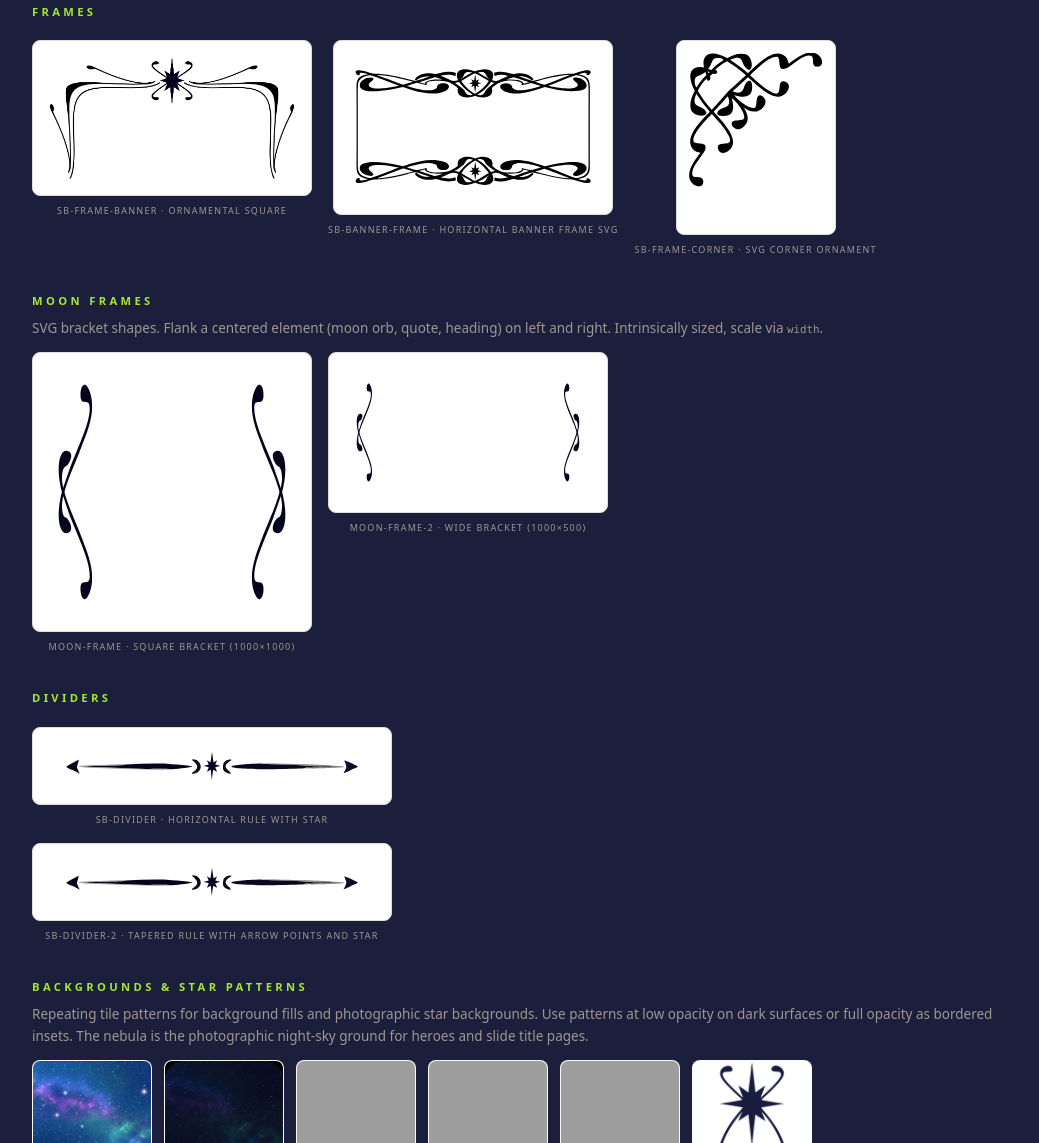
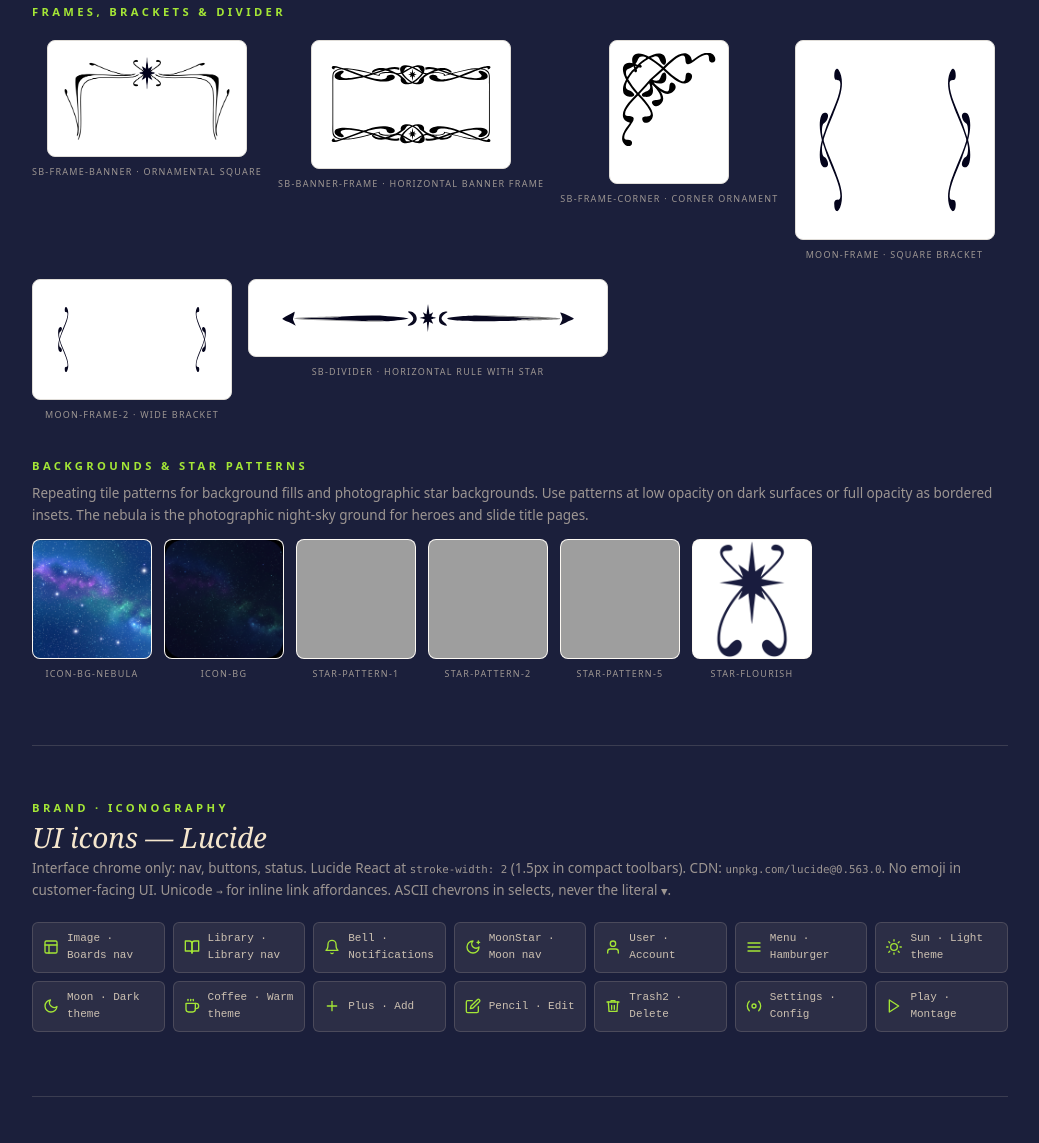
Before and after one commit to guttermoon/oracle, a plain HTML site: page styleguide.html in a window 1280 px wide. Shown: the part 8658-9801 px from the top of the page, without its empty margins (120-1159 px from the left). Drawn offline with Linux system fonts and the light colour scheme; grey boxes are pictures that could not be loaded; a web font is replaced by a local one.

Commit message:
Merge frames, moon frames, divider into one Decorations row
Single eyebrow 'Frames, brackets & divider'. One divider shown (SVG).

Co-Authored-By: Claude Sonnet 4.6 <noreply@anthropic.com>

```diff
--- a/styleguide.html
+++ b/styleguide.html
@@ -1005,58 +1005,43 @@
       <p class="note">Frames, dividers, corner ornaments, and repeating star patterns. All live in <code>assets/decorations/</code>. Use frames as layout containers or art direction devices. Use dividers between content sections. Use star patterns as background texture at low opacity or cropped as surface fills.</p>
     </div>
 
-    <p class="eyebrow" style="margin-bottom:8px">Frames</p>
-    <div class="deco-row">
+    <p class="eyebrow" style="margin-bottom:8px">Frames, brackets &amp; divider</p>
+    <div class="deco-row" style="flex-wrap:wrap">
       <div class="deco-card">
-        <div class="deco-preview" style="width:280px;padding:16px">
+        <div class="deco-preview" style="width:200px;padding:16px">
           <img src="starboard-design-system/assets/decorations/sb-frame-banner.png" alt="sb frame banner" style="width:100%">
         </div>
         <div class="deco-cap">sb-frame-banner · ornamental square</div>
       </div>
       <div class="deco-card">
-        <div class="deco-preview" style="width:280px;padding:16px">
+        <div class="deco-preview" style="width:200px;padding:16px">
           <img src="starboard-design-system/assets/decorations/sb-banner-frame.svg" alt="sb banner frame" style="width:100%">
         </div>
-        <div class="deco-cap">sb-banner-frame · horizontal banner frame SVG</div>
+        <div class="deco-cap">sb-banner-frame · horizontal banner frame</div>
       </div>
       <div class="deco-card">
-        <div class="deco-preview" style="width:160px;padding:12px">
+        <div class="deco-preview" style="width:120px;padding:12px">
           <img src="starboard-design-system/assets/decorations/sb-frame-corner.svg" alt="sb corner" style="width:100%">
         </div>
-        <div class="deco-cap">sb-frame-corner · SVG corner ornament</div>
+        <div class="deco-cap">sb-frame-corner · corner ornament</div>
       </div>
-    </div>
-
-    <p class="eyebrow" style="margin-bottom:8px">Moon frames</p>
-    <p class="note" style="margin-bottom:12px">SVG bracket shapes. Flank a centered element (moon orb, quote, heading) on left and right. Intrinsically sized, scale via <code>width</code>.</p>
-    <div class="deco-row">
       <div class="deco-card">
-        <div class="deco-preview" style="width:280px;padding:20px">
+        <div class="deco-preview" style="width:200px;padding:20px">
           <img src="starboard-design-system/assets/decorations/moon-frame.svg" alt="moon frame square" style="width:100%">
         </div>
-        <div class="deco-cap">moon-frame · square bracket (1000×1000)</div>
+        <div class="deco-cap">moon-frame · square bracket</div>
       </div>
       <div class="deco-card">
-        <div class="deco-preview" style="width:280px;padding:20px">
+        <div class="deco-preview" style="width:200px;padding:20px">
           <img src="starboard-design-system/assets/decorations/moon-frame-2.svg" alt="moon frame wide" style="width:100%">
         </div>
-        <div class="deco-cap">moon-frame-2 · wide bracket (1000×500)</div>
+        <div class="deco-cap">moon-frame-2 · wide bracket</div>
       </div>
-    </div>
-
-    <p class="eyebrow" style="margin-bottom:8px">Dividers</p>
-    <div class="deco-row" style="flex-direction:column;max-width:360px">
-      <div class="deco-card" style="width:100%">
-        <div class="deco-preview" style="width:100%;padding:10px">
+      <div class="deco-card">
+        <div class="deco-preview" style="width:360px;padding:10px">
           <img src="starboard-design-system/assets/decorations/sb-divider.svg" alt="sb divider" style="width:100%">
         </div>
         <div class="deco-cap">sb-divider · horizontal rule with star</div>
-      </div>
-      <div class="deco-card" style="width:100%">
-        <div class="deco-preview" style="width:100%;padding:10px">
-          <img src="starboard-design-system/assets/decorations/sb-divider-2.svg" alt="sb divider 2" style="width:100%">
-        </div>
-        <div class="deco-cap">sb-divider-2 · tapered rule with arrow points and star</div>
       </div>
     </div>
 
```
